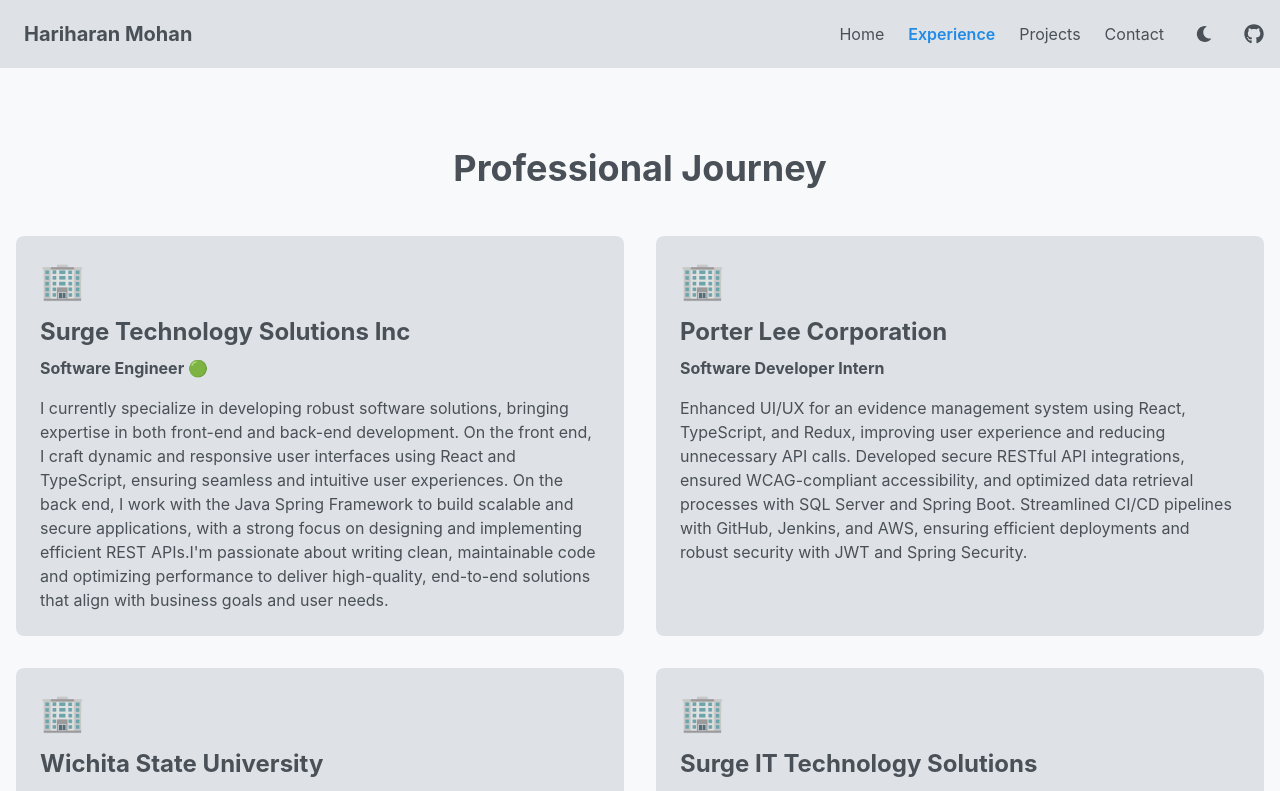
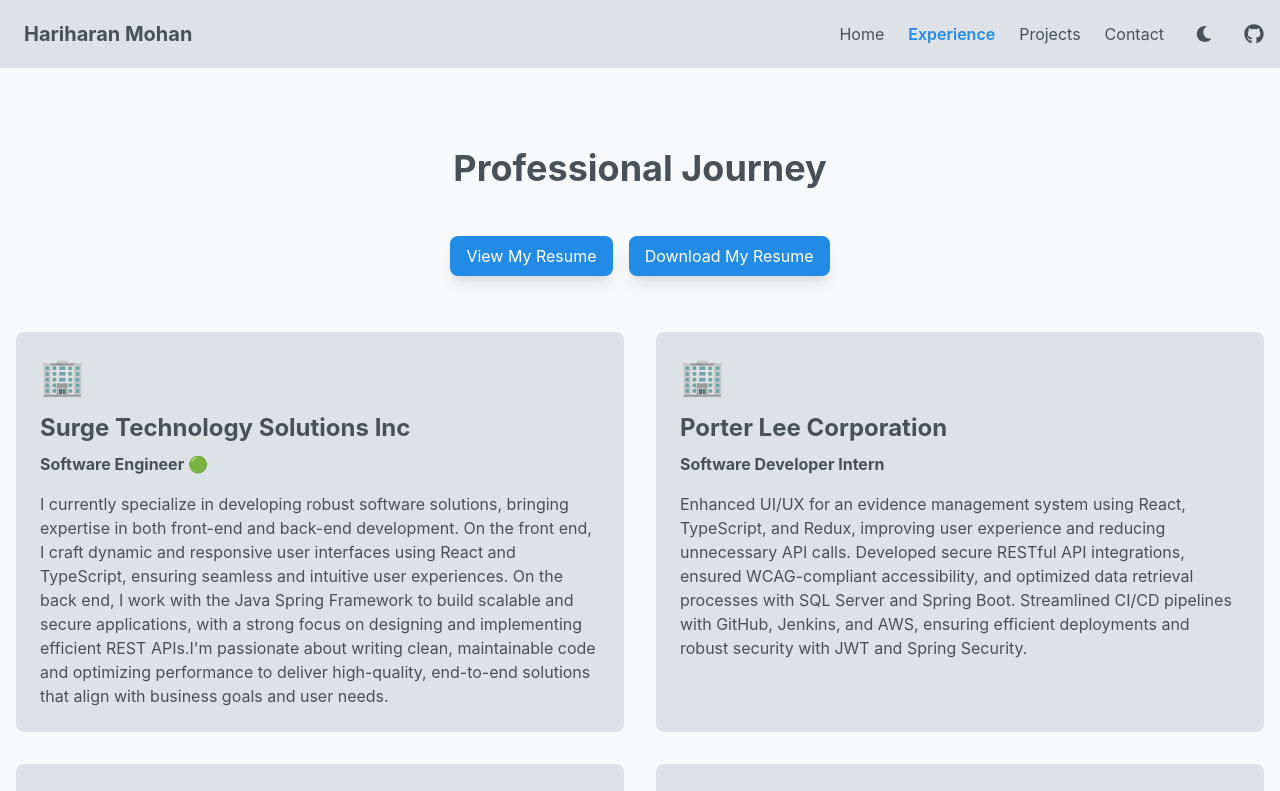
Before and after one commit to iamharie/Portfolio-V2, a React (Vite) app: page /experience in a window 1280 px wide. Shown: the top 791 px of the page. Built offline with nearby package versions, Linux system fonts and the light colour scheme.

Commit message:
feat: resume link and download

```diff
--- a/src/pages/Experience.tsx
+++ b/src/pages/Experience.tsx
@@ -1,7 +1,7 @@
 import { motion } from "framer-motion";
 import TypewriterMotion from "../components/animation/TypewriterMotion";
 import { jobDetails } from "../components/models/workExperience.ts";
-
+import resume from "../assets/resume/myResume.pdf";
 interface JobDetails {
   title: string;
   role: string;
@@ -22,6 +22,23 @@
           <h1 className="text-4xl font-bold mb-12 text-center">
             <TypewriterMotion text="Professional Journey" speed={0.1} />
           </h1>
+          <div className="text-center mb-12">
+            <a
+              href={resume}
+              target="_blank"
+              rel="noopener noreferrer"
+              className="inline-block bg-accent text-white py-2 px-4 rounded-lg shadow-lg hover:bg-accent-dark transition-colors mr-4 sm:mb-2"
+            >
+              View My Resume
+            </a>
+            <a
+              href={resume}
+              download="resume.pdf"
+              className="inline-block bg-accent text-white py-2 px-4 rounded-lg shadow-lg hover:bg-accent-dark transition-colors"
+            >
+              Download My Resume
+            </a>
+          </div>
           <div className="grid grid-cols-1 md:grid-cols-2 gap-8">
             {jobDetails.map((job: JobDetails, index) => (
               <motion.div
```
Also changed, not shown: 1 other file (tests, documents, lock files or other folders).
